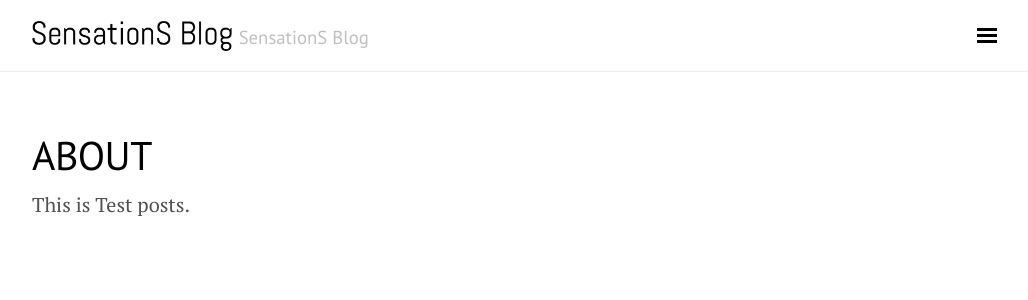
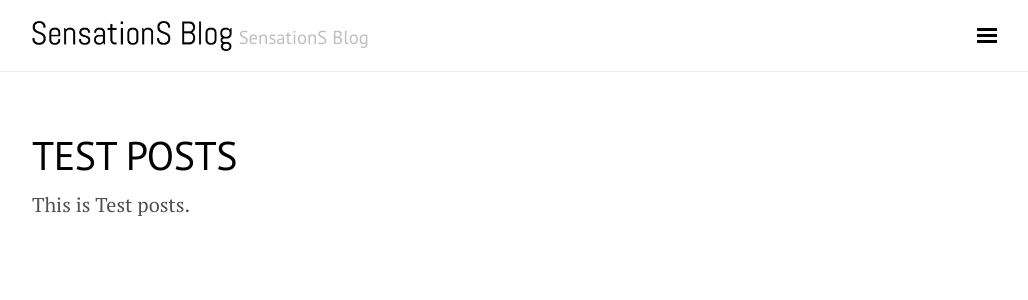
Before and after one commit to SensationS/sensations.github.io, a Jekyll site: the page built from _posts/2016-12-01-first-post.md, in a window 1280 px wide. Shown: the top 300 px of the page, without its empty margins (248-1276 px from the left). Built offline with Jekyll 4.4.1, drawn with Linux system fonts in a browser that asks for light colours; nearby versions of some CDN libraries; comment, search, counter and statistics services are not loaded.

Commit message:
content update

```diff
--- a/_posts/2016-12-01-first-post.md
+++ b/_posts/2016-12-01-first-post.md
@@ -1,8 +1,8 @@
 ---
 layout: page
-title: About
+title: Test Posts
 category: Dev
-tags: [Dev]
+tags: [Test]
 ---
 
 This is Test posts.
```
Also changed, not shown: 5 other files.
